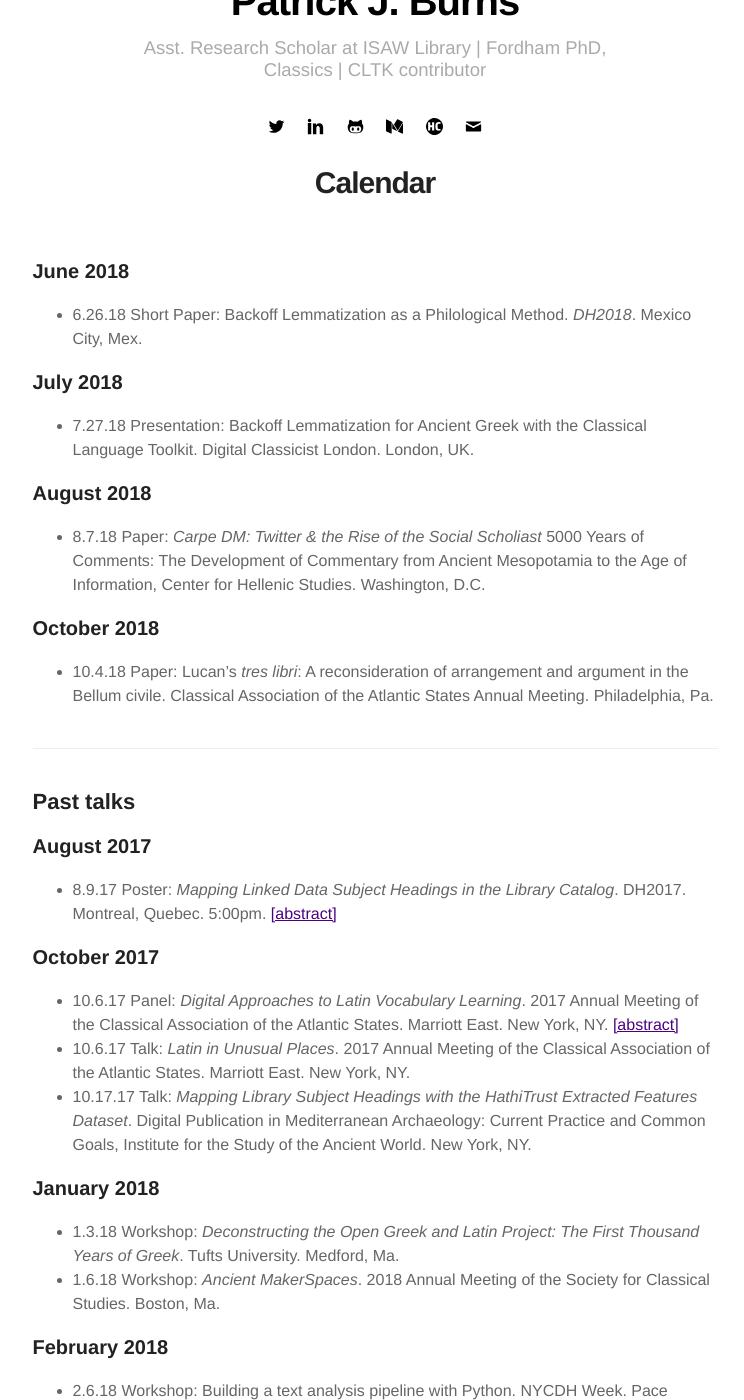
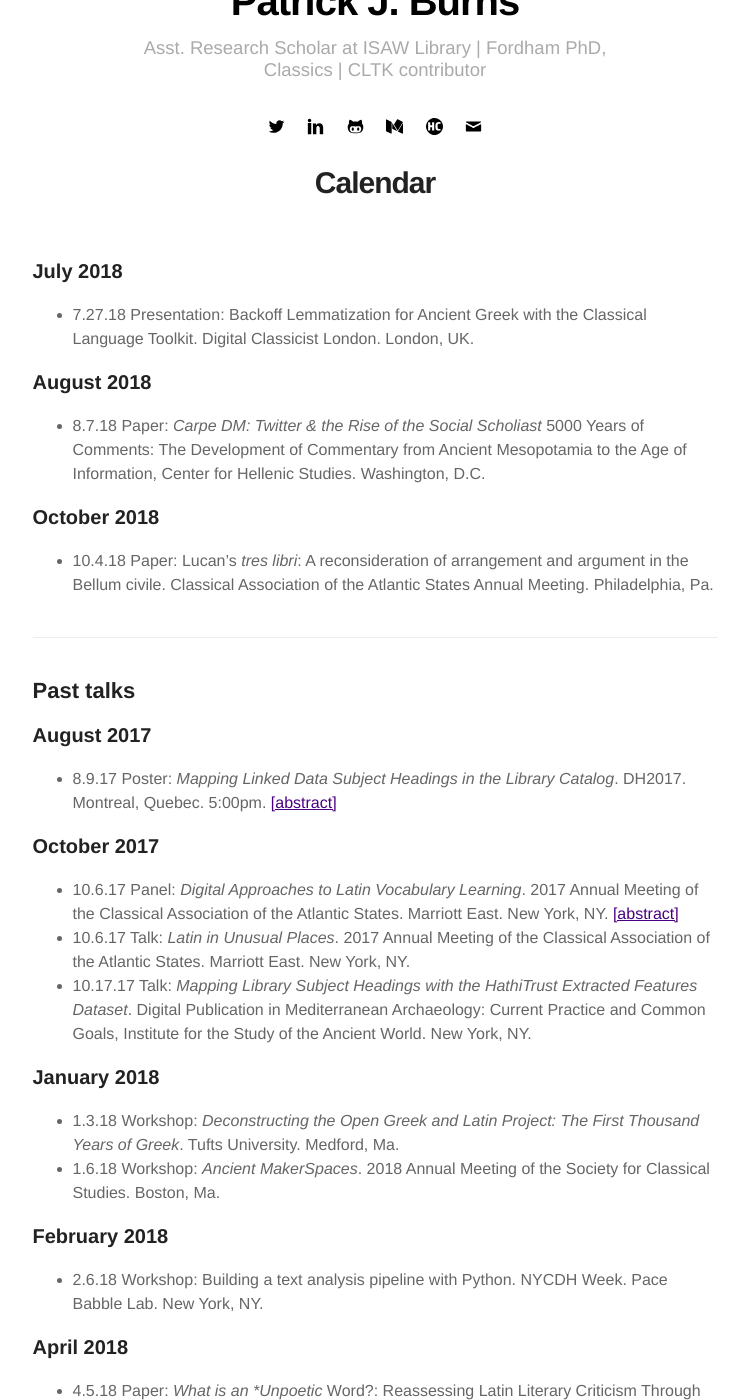
Before and after one commit to diyclassics/diyclassics.github.io, a Jekyll site: the page built from calendar.md, in a window 1280 px wide and 1400 px high, scrolled down 400 px. Shown: the whole window, without its empty margins (265-1009 px from the left). Built offline with Jekyll 4.4.1, drawn with Linux system fonts in a browser that asks for light colours; some of the changed text lies outside the part shown.

Commit message:
Update calendar, cv, etc.

```diff
--- a/calendar.md
+++ b/calendar.md
@@ -4,10 +4,6 @@ layout: calendar
 ---
 
 # Calendar
-
-### June 2018
-
-- 6.26.18 Short Paper: Backoff Lemmatization as a Philological Method. *DH2018*. Mexico City, Mex.
 
 ### July 2018
 
```
Also changed, not shown: other parts of calendar.md (+4 -0 lines).
